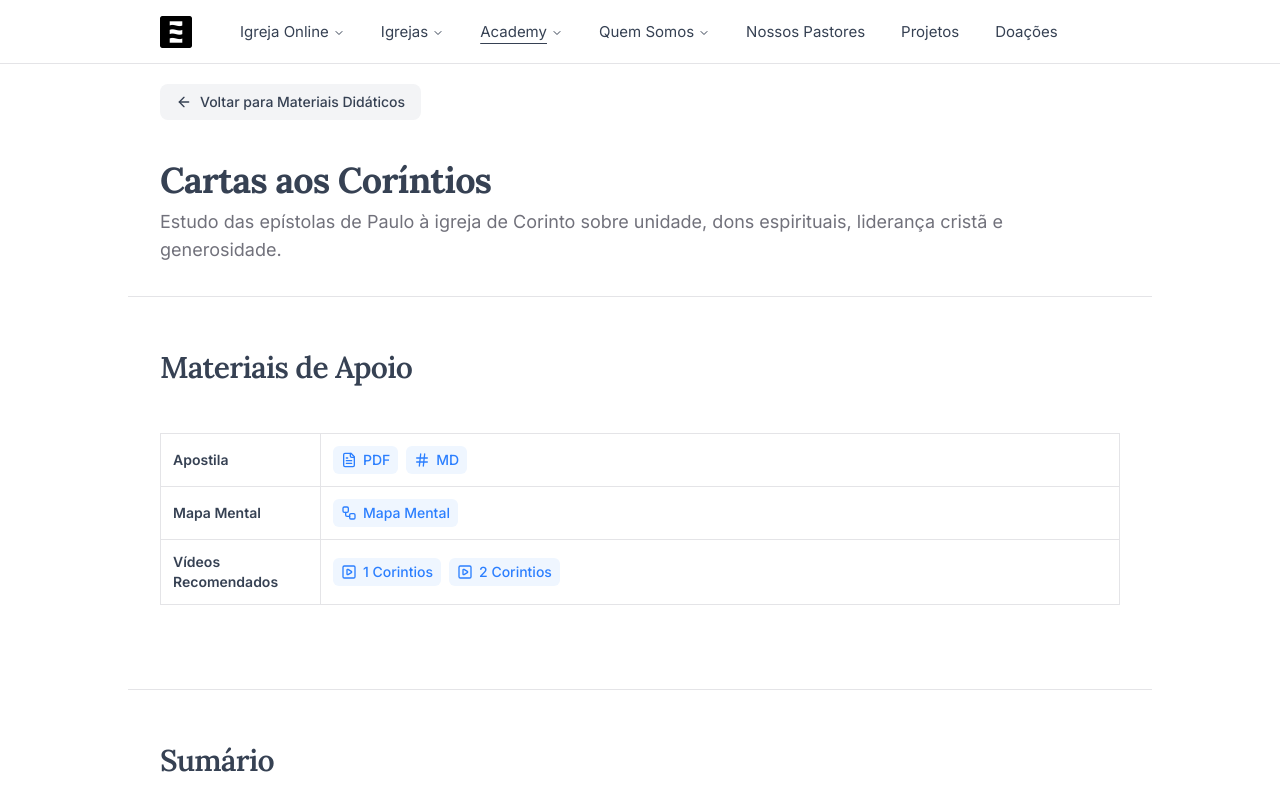
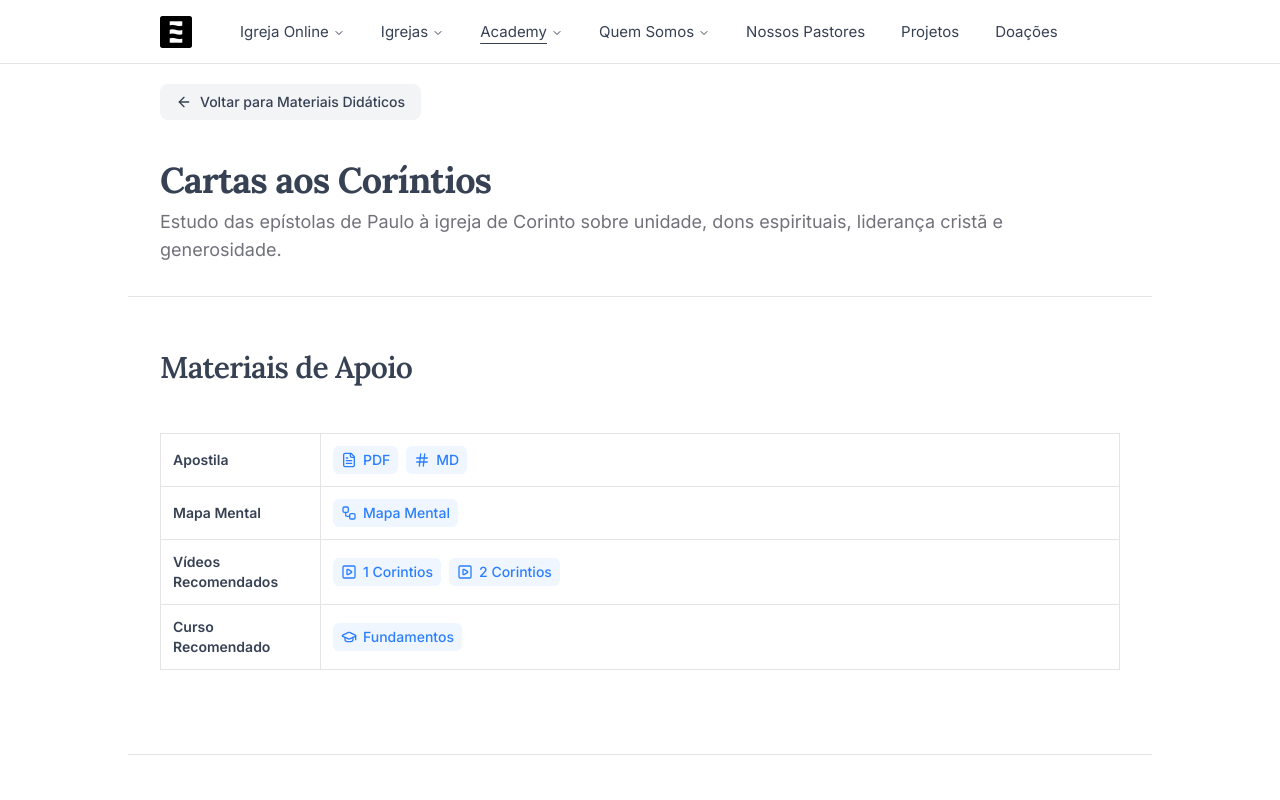
Before and after one commit to oceanodg/ocn-institucional-v4, a Next.js app: page /oceano-academy/materiais-didaticos/corintios in a window 1280 px wide. Shown: the top 800 px of the page. Built offline with nearby package versions, Linux system fonts and the light colour scheme.

Commit message:
feat: add recommended course link for Corintios materials, enhancing educational resources for students

```diff
--- a/app/(site)/oceano-academy/materiais-didaticos/corintios/page.tsx
+++ b/app/(site)/oceano-academy/materiais-didaticos/corintios/page.tsx
@@ -1,4 +1,10 @@
-import { FileText, Hash, SquarePlay, Workflow } from "lucide-react";
+import {
+  FileText,
+  GraduationCap,
+  Hash,
+  SquarePlay,
+  Workflow,
+} from "lucide-react";
 import { HeroContainer } from "~/components/hero";
 import { AllTeachingMaterialsBackButton } from "~/components/back-buttons/all-teaching-materials";
 import { H1, H2, H3, P, Separator } from "~/components/ui";
@@ -80,6 +86,19 @@ export default function CursoCorintios() {
                   </LinkSmall>
                   <LinkSmall href="https://www.youtube.com/watch?v=BgFBb0uAuLY">
                     <SquarePlay className="size-4" />2 Corintios
+                  </LinkSmall>
+                </TableCellLinksContainer>
+              </TableCell>
+            </TableRow>
+            <TableRow className="hover:bg-transparent">
+              <TableCell className="border font-semibold">
+                Curso Recomendado
+              </TableCell>
+              <TableCell>
+                <TableCellLinksContainer>
+                  <LinkSmall href="/oceano-academy/cursos/fundamentos">
+                    <GraduationCap className="size-4" />
+                    Fundamentos
                   </LinkSmall>
                 </TableCellLinksContainer>
               </TableCell>
```
